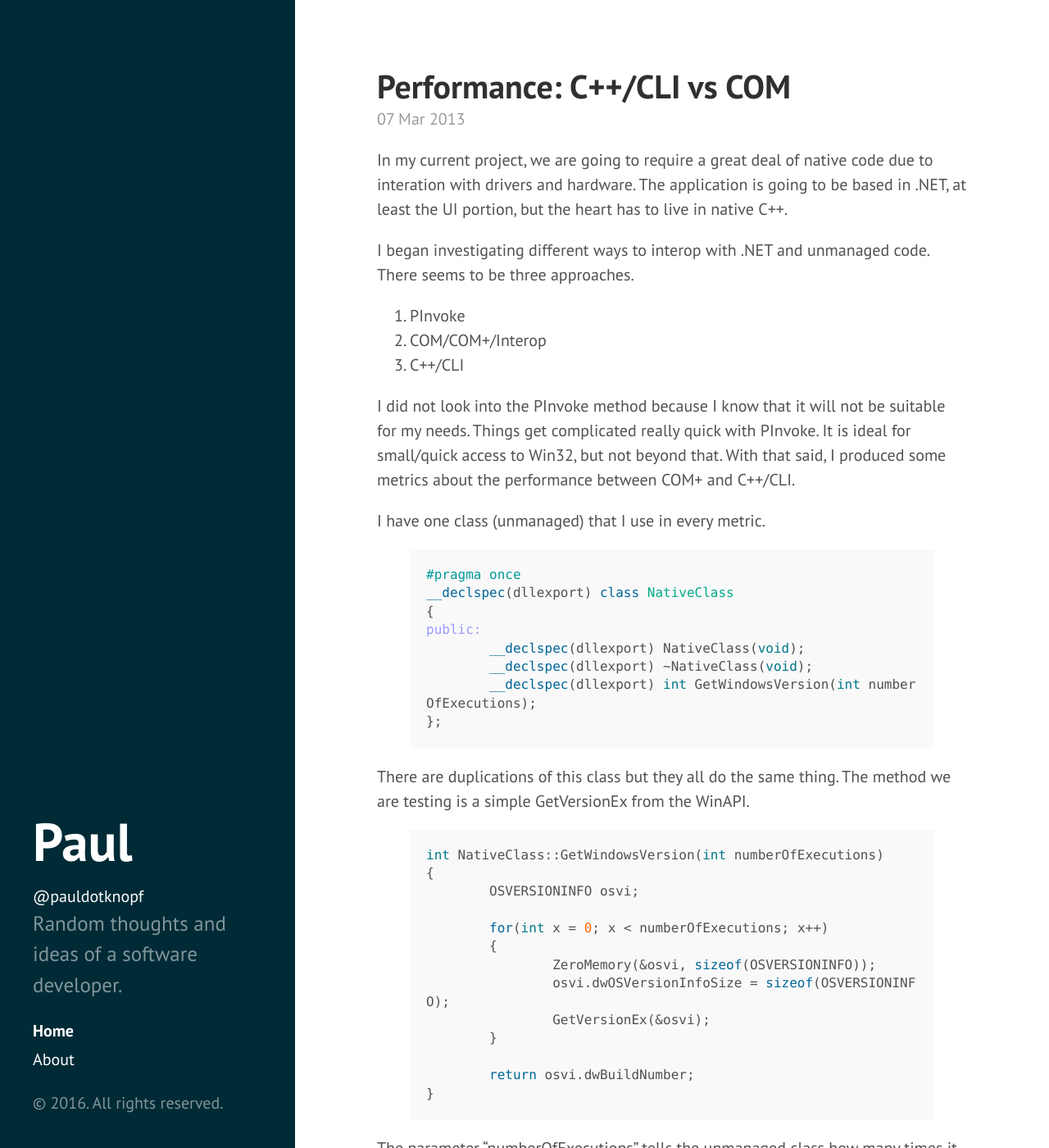
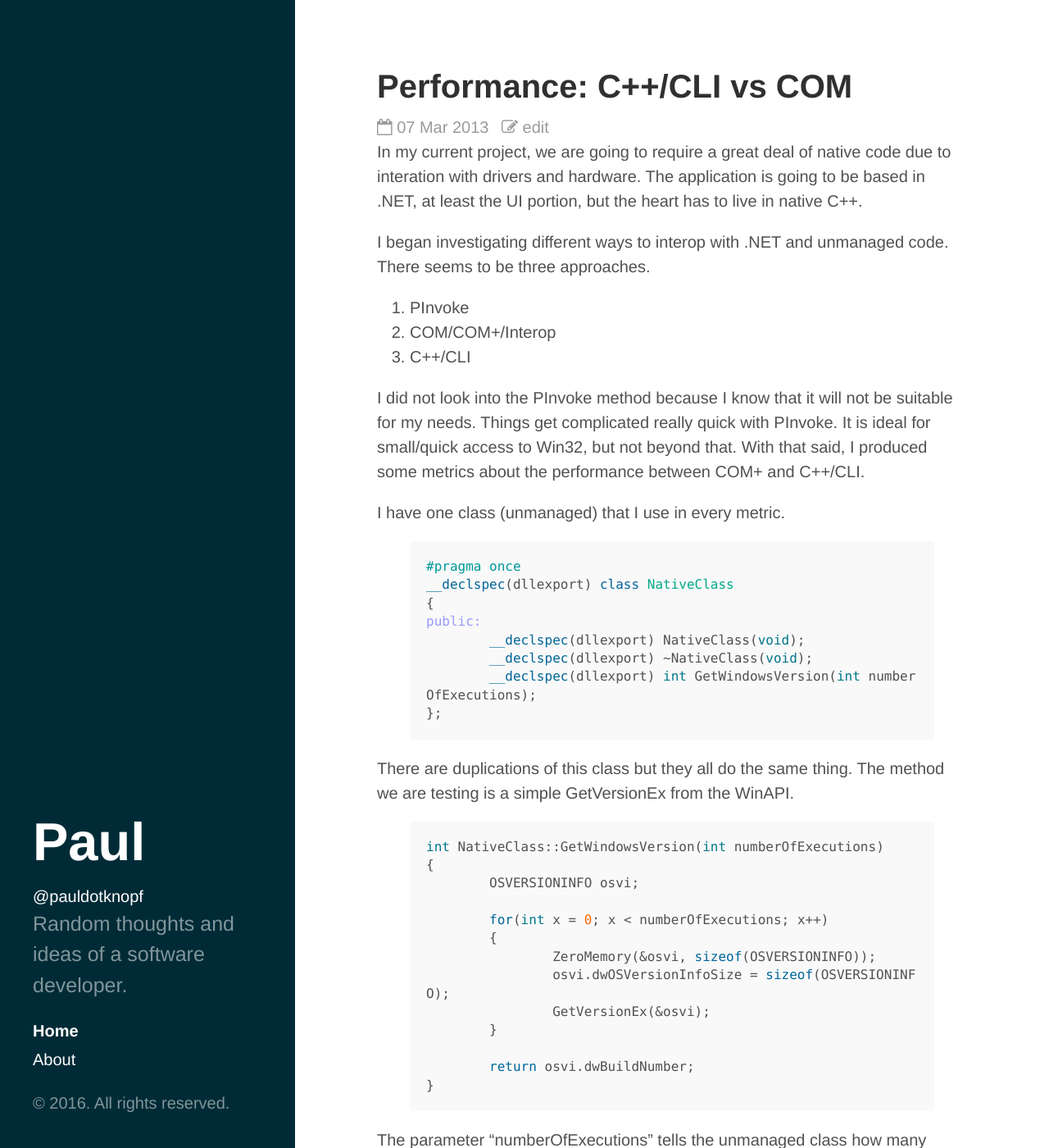
Before and after one commit to pauldotknopf/pauldotknopf.github.io, a Jekyll site: the page built from blog/index.html, in a window 1280 px wide and 1400 px high. Shown: the whole window at 82% size. Built offline with Jekyll 4.4.1, drawn with Linux system fonts in a browser that asks for light colours; nearby versions of some CDN libraries; the list of posts is cut into pages by our own code.

Commit message:
Adding an edit button.

```diff
--- a/blog/_config.yml
+++ b/blog/_config.yml
@@ -16,6 +16,9 @@ paginate:         5
 
 disqus_shortname: pknopf
 
+github_user: pauldotknopf
+github_repo_url: https://github.com/pauldotknopf/pauldotknopf.github.io/
+
 gems:
   - jekyll-paginate
   - jekyll-gist
--- a/blog/_includes/head.html
+++ b/blog/_includes/head.html
@@ -18,7 +18,7 @@
   <link rel="stylesheet" href="{{ site.baseurl }}public/css/poole.css">
   <link rel="stylesheet" href="{{ site.baseurl }}public/css/syntax.css">
   <link rel="stylesheet" href="{{ site.baseurl }}public/css/hyde.css">
-  <link rel="stylesheet" href="http://fonts.googleapis.com/css?family=PT+Sans:400,400italic,700|Abril+Fatface">
+  <link rel="stylesheet" href="//maxcdn.bootstrapcdn.com/font-awesome/4.6.3/css/font-awesome.min.css">
 
   <!-- Icons -->
   <link rel="apple-touch-icon-precomposed" sizes="144x144" href="{{ site.baseurl }}public/apple-touch-icon-144-precomposed.png">
--- /dev/null
+++ b/blog/_includes/post/edit.html
@@ -0,0 +1,7 @@
+{% if post.url %}
+  {% assign path = post.path %}
+{% else %}
+  {% assign path = page.path %}
+{% endif %}
+
+<a href="{{ site.github_repo_url }}edit/master/blog/{{ path }}">edit</a>
--- a/blog/index.html
+++ b/blog/index.html
@@ -11,9 +11,10 @@ title: Home
         {{ post.title }}
       </a>
     </h1>
-
-    <span class="post-date">{{ post.date | date_to_string }}</span>
-
+    <div class="post-links">
+      <span class="post-date"><i class="fa fa-calendar-o fa-1" aria-hidden="true"></i> {{ post.date | date_to_string }}</span>
+      <span class="post-edit"><i class="fa fa-pencil-square-o fa-1" aria-hidden="true"></i> {% include post/edit.html %}</span>
+    </div>
     {{ post.content }}
   </div>
   {% endfor %}
--- a/blog/public/css/hyde.css
+++ b/blog/public/css/hyde.css
@@ -164,3 +164,20 @@ a.sidebar-nav-item:focus {
     margin-right: 22rem;
   }
 }
+
+.post-links {
+}
+
+.post-date, .post-edit {
+  display: inline;
+  margin-top: -.5rem;
+  margin-bottom: 1rem;
+  margin-right: .5rem;
+  color: #9a9a9a;
+}
+
+.post-links a,
+.post-links a:hover,
+.post-links a:active {
+  color: #9a9a9a;
+}
```
